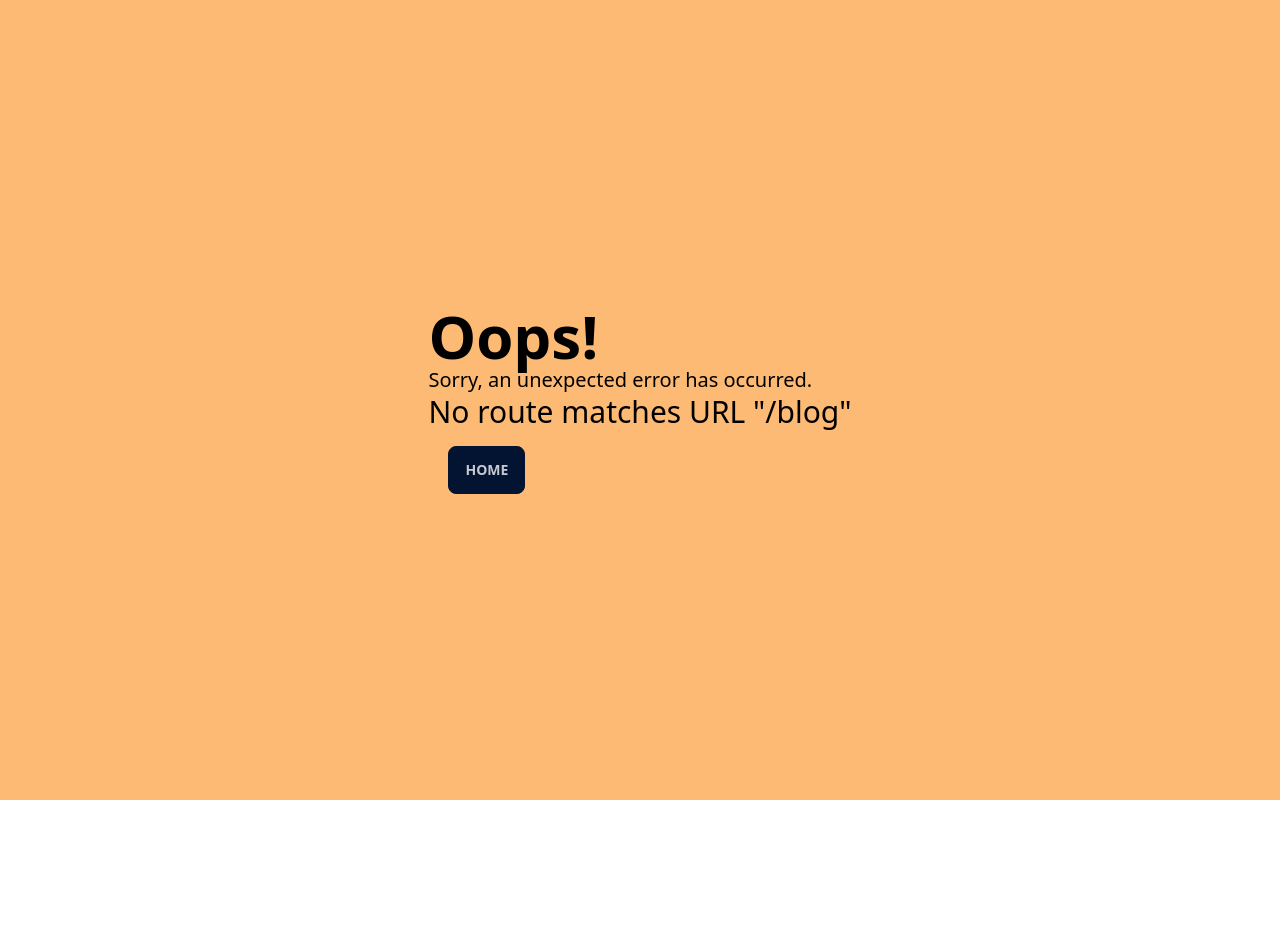
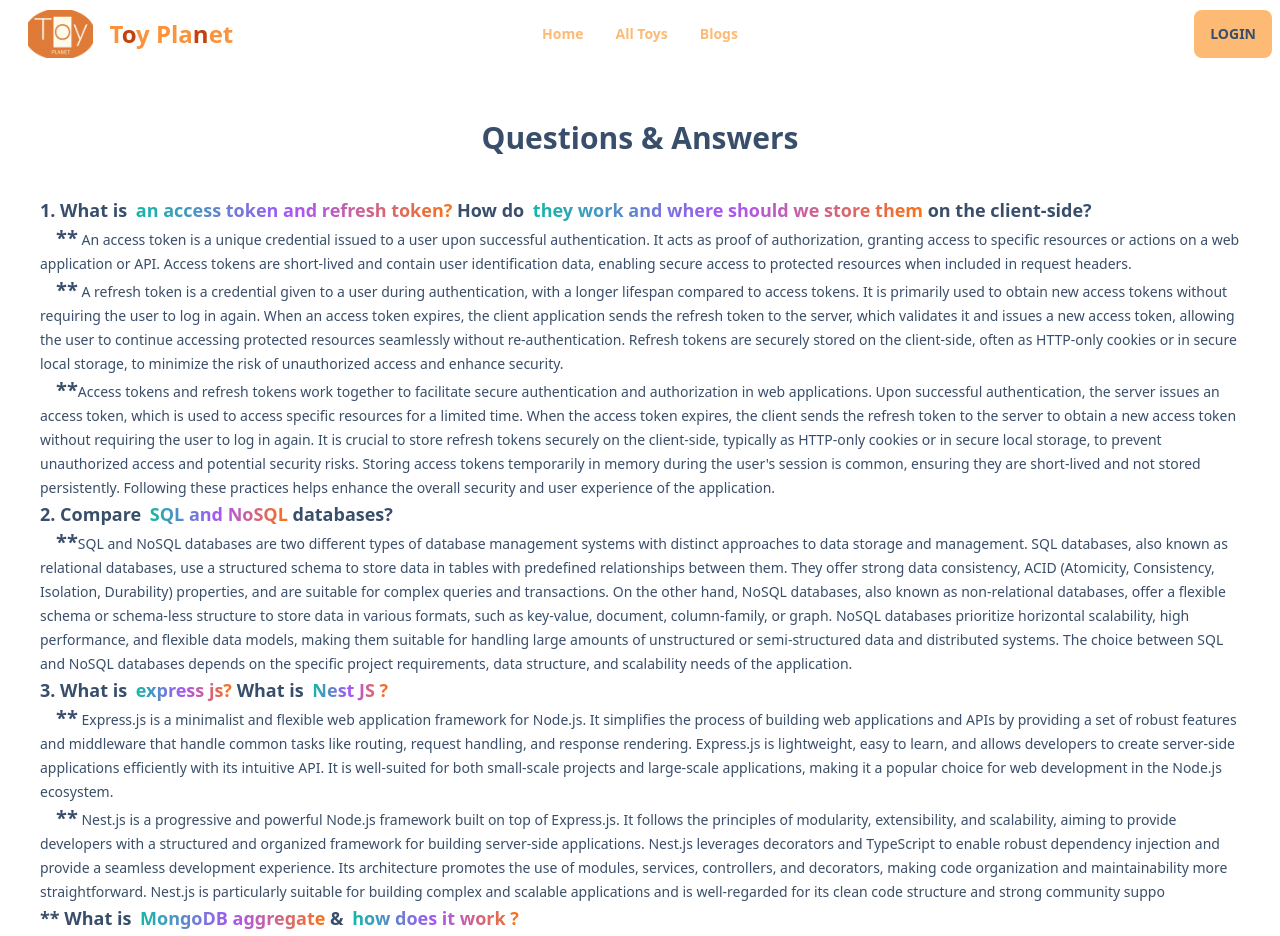
Before and after one commit to Meharaz/ToyPlanet-Client, a React (Vite) app: page /blog in a window 1280 px wide. Shown: the top 936 px of the page. Before the commit the page ends 800 px from the top, so only its background shows below. Built offline with nearby package versions, Linux system fonts and the light colour scheme; no server answers.

Commit message:
Blog Page Added With Q&A

```diff
--- /dev/null
+++ b/src/Pages/Blogs/Blogs.jsx
@@ -0,0 +1,77 @@
+import React from 'react';
+
+const Blogs = () => {
+    return (
+        <div className='mt-20 p-10'>
+            <h1 className='text-3xl text-center font-bold mb-10'>Questions & Answers</h1>
+            <section>
+                <div>
+                    <h2 className="text-lg font-bold">
+                        1.  What is   <span className="animate-text bg-gradient-to-r ml-1 from-teal-500 via-purple-500 to-orange-500 bg-clip-text text-transparent text-lg font-black">
+                            an access token and refresh token?
+                        </span> How do  <span className="animate-text bg-gradient-to-r ml-1 from-teal-500 via-purple-500 to-orange-500 bg-clip-text text-transparent text-lg font-black">
+                            they work and where should we store them
+                        </span> on the client-side?
+
+                    </h2>
+                    <p className="text-sm leading-6">
+                        <span className="p-4">
+                            <span className='font-extrabold text-xl'>**</span> An access token is a unique credential issued to a user upon successful authentication. It acts as proof of authorization, granting access to specific resources or actions on a web application or API. Access tokens are short-lived and contain user identification data, enabling secure access to protected resources when included in request headers.</span> <br />
+                        <span className="p-4">
+                            <span className='font-extrabold text-xl'>**</span> A refresh token is a credential given to a user during authentication, with a longer lifespan compared to access tokens. It is primarily used to obtain new access tokens without requiring the user to log in again. When an access token expires, the client application sends the refresh token to the server, which validates it and issues a new access token, allowing the user to continue accessing protected resources seamlessly without re-authentication. Refresh tokens are securely stored on the client-side, often as HTTP-only cookies or in secure local storage, to minimize the risk of unauthorized access and enhance security.</span> <br />
+                        <span className="p-4">
+                            <span className='font-extrabold text-xl'>**</span>Access tokens and refresh tokens work together to facilitate secure authentication and authorization in web applications. Upon successful authentication, the server issues an access token, which is used to access specific resources for a limited time. When the access token expires, the client sends the refresh token to the server to obtain a new access token without requiring the user to log in again. It is crucial to store refresh tokens securely on the client-side, typically as HTTP-only cookies or in secure local storage, to prevent unauthorized access and potential security risks. Storing access tokens temporarily in memory during the user's session is common, ensuring they are short-lived and not stored persistently. Following these practices helps enhance the overall security and user experience of the application.</span> <br />
+                    </p>
+                </div>
+                <div>
+                    <h2 className="text-lg font-bold">
+                        2.  Compare   <span className="animate-text bg-gradient-to-r ml-1 from-teal-500 via-purple-500 to-orange-500 bg-clip-text text-transparent text-lg font-black">
+                            SQL and NoSQL
+                        </span> databases?
+
+                    </h2>
+                    <p className="text-sm leading-6">
+                        <span className="p-4">
+                            <span className='font-extrabold text-xl'>**</span>
+                            SQL and NoSQL databases are two different types of database management systems with distinct approaches to data storage and management. SQL databases, also known as relational databases, use a structured schema to store data in tables with predefined relationships between them. They offer strong data consistency, ACID (Atomicity, Consistency, Isolation, Durability) properties, and are suitable for complex queries and transactions. On the other hand, NoSQL databases, also known as non-relational databases, offer a flexible schema or schema-less structure to store data in various formats, such as key-value, document, column-family, or graph. NoSQL databases prioritize horizontal scalability, high performance, and flexible data models, making them suitable for handling large amounts of unstructured or semi-structured data and distributed systems. The choice between SQL and NoSQL databases depends on the specific project requirements, data structure, and scalability needs of the application.</span> <br />
+                    </p>
+                </div>
+                <div>
+                    <h2 className="text-lg font-bold">
+                        3. What is   <span className="animate-text bg-gradient-to-r ml-1 from-teal-500 via-purple-500 to-orange-500 bg-clip-text text-transparent text-lg font-black">
+                            express js?
+                        </span>  What is   <span className="animate-text bg-gradient-to-r ml-1 from-teal-500 via-purple-500 to-orange-500 bg-clip-text text-transparent text-lg font-black">
+                            Nest JS ?
+                        </span>
+
+                    </h2>
+                    <p className="text-sm leading-6">
+                        <span className="p-4">
+                            <span className='font-extrabold text-xl'>**</span> Express.js is a minimalist and flexible web application framework for Node.js. It simplifies the process of building web applications and APIs by providing a set of robust features and middleware that handle common tasks like routing, request handling, and response rendering. Express.js is lightweight, easy to learn, and allows developers to create server-side applications efficiently with its intuitive API. It is well-suited for both small-scale projects and large-scale applications, making it a popular choice for web development in the Node.js ecosystem.</span> <br />
+                        <span className="p-4">
+                            <span className='font-extrabold text-xl'>**</span> Nest.js is a progressive and powerful Node.js framework built on top of Express.js. It follows the principles of modularity, extensibility, and scalability, aiming to provide developers with a structured and organized framework for building server-side applications. Nest.js leverages decorators and TypeScript to enable robust dependency injection and provide a seamless development experience. Its architecture promotes the use of modules, services, controllers, and decorators, making code organization and maintainability more straightforward. Nest.js is particularly suitable for building complex and scalable applications and is well-regarded for its clean code structure and strong community suppo</span> <br />
+                    </p>
+                </div>
+                <div>
+                    <h2 className="text-lg font-bold">
+                        ** What is   <span className="animate-text bg-gradient-to-r ml-1 from-teal-500 via-purple-500 to-orange-500 bg-clip-text text-transparent text-lg font-black">
+                            MongoDB aggregate
+                        </span> &  <span className="animate-text bg-gradient-to-r ml-1 from-teal-500 via-purple-500 to-orange-500 bg-clip-text text-transparent text-lg font-black">
+                            how does it work ?
+                        </span>
+
+                    </h2>
+                    <p className="text-sm leading-6">
+                        <span className="p-4">
+                            <span className='font-extrabold text-xl'>**</span> MongoDB's aggregate is a powerful framework that enables advanced data processing and aggregation operations on documents within a collection. It allows developers to perform complex queries, transformations, and computations on the data, similar to SQL's GROUP BY and JOIN operations. The aggregate pipeline consists of multiple stages, each applying a specific operation to the data. These stages can include grouping, filtering, projecting, sorting, and more, allowing for flexible and precise data analysis. Aggregation in MongoDB is particularly useful for generating reports, performing data analytics, and extracting insights from large datasets.</span> <br />
+                        <span className="p-4">
+                            <span className='font-extrabold text-xl'>**</span> The aggregate pipeline in MongoDB works by sequentially applying the specified stages to the documents in the collection. Each stage processes the input data and passes the modified data to the next stage in the pipeline. The pipeline's flexibility allows developers to chain multiple stages together to achieve complex aggregation tasks. During the aggregation process, MongoDB optimizes performance by leveraging indexes and parallelizing the computation across multiple shards in a sharded cluster. This makes aggregation efficient even for large datasets. The result of the aggregation is a structured output that can be further analyzed, used for reporting, or stored in another collection for future use.</span> <br />
+                    </p>
+                </div>
+
+            </section>
+        </div>
+    );
+};
+
+export default Blogs;
--- a/src/main.jsx
+++ b/src/main.jsx
@@ -48,7 +48,10 @@ const router = createBrowserRouter([
         path: '/myToys',
         element: <MyToys/>
       },
-
+      {
+        path: '/blog',
+        element: <Blogs/>
+      },
       {
         path: '/allToys/:id',
         element: (
```
